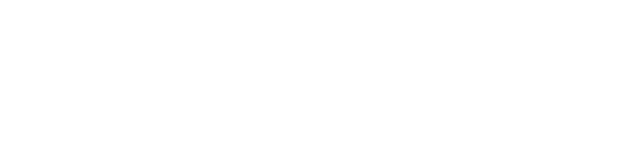
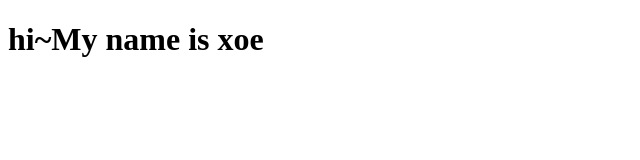
Before and after one commit to jojo00923/jojo00923.github.io, a plain HTML site: page index.html in a window 1280 px wide. Shown: the whole page, without its empty margins (0-640 px from the left). Drawn offline with Linux system fonts and the light colour scheme.

Commit message:
Update index.html

```diff
--- a/index.html
+++ b/index.html
@@ -9,7 +9,7 @@
 	<body>
 		<header></header>
 		<body>
-			<h1></h1>
+			<h1>hi~My name is xoe</h1>
 		</body>
 		<footer></footer>
 	</body>
```
